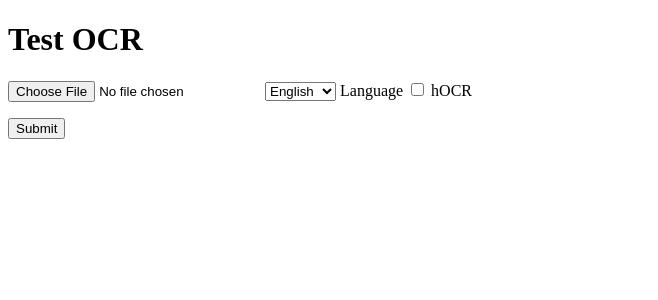
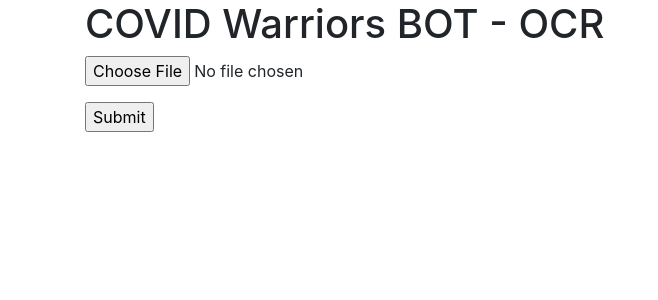
Before and after one commit to nilbelec/covid-warriors-ocr, a Flask app: page / in a window 1280 px wide. Shown: the top 300 px of the page, without its empty margins (0-658 px from the left). Run offline with Flask 2, Linux system fonts and the light colour scheme; some libraries are stand-ins or nearby versions.

Commit message:
Starting web

```diff
--- a/app.py
+++ b/app.py
@@ -37,8 +37,7 @@ def index():
 @app.route('/process', methods=['POST'])
 def process():
   file = request.files['file']
-  hocr = request.form.get('hocr') or ''
-  ext = '.hocr' if hocr else '.txt'
+  ext = '.txt'
   if file and allowed_file(file.filename):
     folder = os.path.join(app.config['TEMP_FOLDER'], str(os.getpid()))
     os.mkdir(folder)
@@ -46,8 +45,7 @@ def process():
     output_file = os.path.join(folder, app.config['OCR_OUTPUT_FILE'])
     file.save(input_file)
 
-    command = ['tesseract', input_file,
-               output_file, '-l', request.form['lang'], hocr]
+    command = ['tesseract', input_file, output_file, '-l', 'spa+eng']
     proc = subprocess.Popen(command, stderr=subprocess.PIPE)
     proc.wait()
 
@@ -65,7 +63,6 @@ def process():
           u'message': u'Unprocessable Entity'
       })
       resp.status_code = 422
-
     shutil.rmtree(folder)
     return resp
   else:
--- a/templates/index.html
+++ b/templates/index.html
@@ -1,13 +1,33 @@
 <!doctype html>
-<title>Test</title>
-<h1>Test OCR</h1>
-<form action="/process" method="post" enctype="multipart/form-data">
-	<p><input type="file" name="file" />
-		<select name="lang">
-			<option value="eng">English</option>
-			<option value="spa">Spanish</option>
-		</select> Language
-		<input type="checkbox" name="hocr" value="hocr" /> hOCR
-	</p>
-	<p><input type="submit" value="Submit" /></p>
-</form>
+<html lang="en">
+
+<head>
+    <meta charset="utf-8">
+    <meta name="viewport" content="width=device-width, initial-scale=1, shrink-to-fit=no">
+
+    <title>COVID Warriors BOT - OCR</title>
+    <link rel="stylesheet" href="https://stackpath.bootstrapcdn.com/bootstrap/4.4.1/css/bootstrap.min.css"
+        integrity="sha384-Vkoo8x4CGsO3+Hhxv8T/Q5PaXtkKtu6ug5TOeNV6gBiFeWPGFN9MuhOf23Q9Ifjh" crossorigin="anonymous">
+</head>
+
+<body>
+    <div class="container">
+        <h1>COVID Warriors BOT - OCR</h1>
+        <form action="/process" method="post" enctype="multipart/form-data">
+            <p>
+                <input type="file" name="file" />
+            </p>
+            <p><input type="submit" value="Submit" /></p>
+        </form>
+    </div>
+
+    <script src="https://code.jquery.com/jquery-3.4.1.slim.min.js"
+        integrity="sha384-J6qa4849blE2+poT4WnyKhv5vZF5SrPo0iEjwBvKU7imGFAV0wwj1yYfoRSJoZ+n"
+        crossorigin="anonymous"></script>
+    <script src="https://cdn.jsdelivr.net/npm/popper.js@1.16.0/dist/umd/popper.min.js"
+        integrity="sha384-Q6E9RHvbIyZFJoft+2mJbHaEWldlvI9IOYy5n3zV9zzTtmI3UksdQRVvoxMfooAo"
+        crossorigin="anonymous"></script>
+    <script src="https://stackpath.bootstrapcdn.com/bootstrap/4.4.1/js/bootstrap.min.js"
+        integrity="sha384-wfSDF2E50Y2D1uUdj0O3uMBJnjuUD4Ih7YwaYd1iqfktj0Uod8GCExl3Og8ifwB6"
+        crossorigin="anonymous"></script>
+</body>
```
